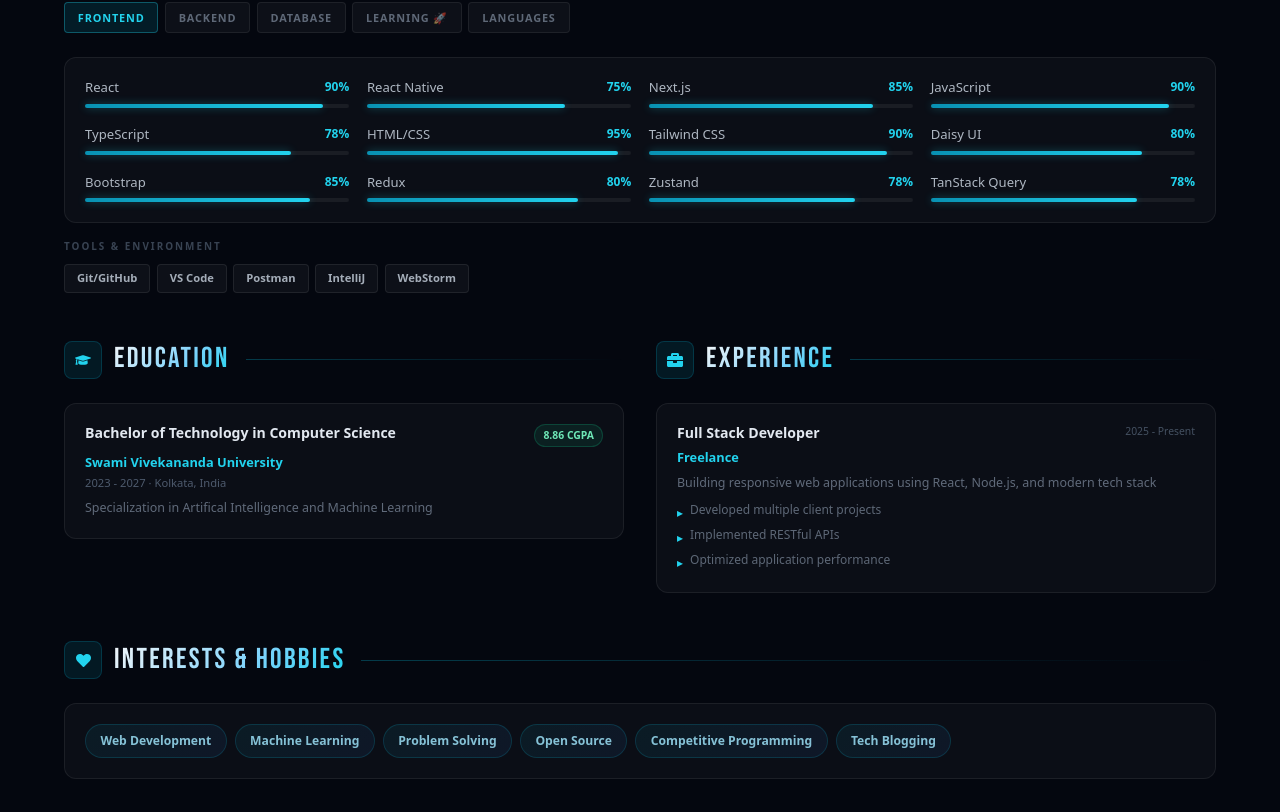
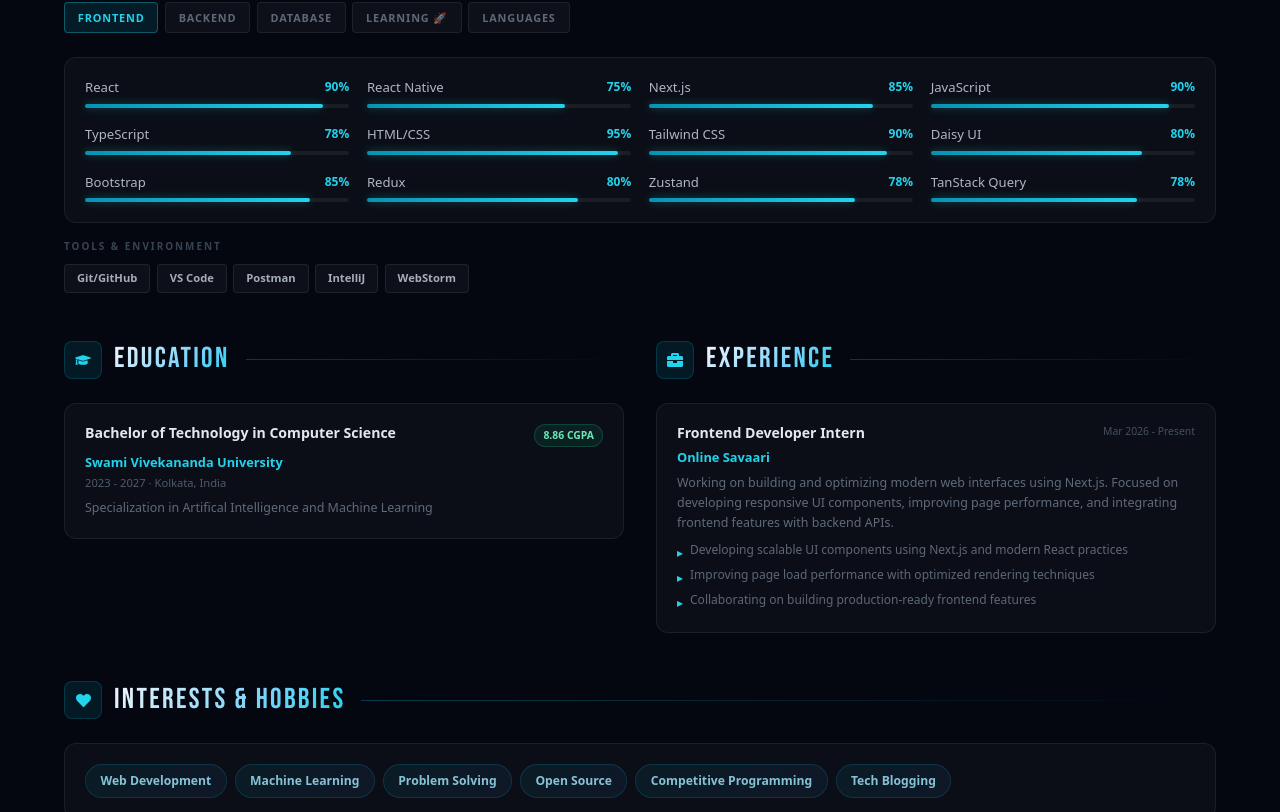
Before and after one commit to outgoingrudra/my-portfolio, a React (Vite) app in the folder frontend/: page /about in a window 1280 px wide. Shown: the part 1048-1860 px from the top of the page. Built offline with nearby package versions, Linux system fonts and the light colour scheme.

Commit message:
Experience added of my internship

```diff
--- a/frontend/src/assets/assets.js
+++ b/frontend/src/assets/assets.js
@@ -109,20 +109,19 @@ export const education = [
   // Add more education entries if needed
 ];
 
-// Experience (Add your internships, projects, etc.)
+// Experience
 export const experience = [
   {
-    role: "Full Stack Developer",
-    company: "Freelance",
-    duration: "2025 - Present",
-    description: "Building responsive web applications using React, Node.js, and modern tech stack",
+    role: "Frontend Developer Intern",
+    company: "Online Savaari",
+    duration: "Mar 2026 - Present",
+    description: "Working on building and optimizing modern web interfaces using Next.js. Focused on developing responsive UI components, improving page performance, and integrating frontend features with backend APIs.",
     achievements: [
-      "Developed multiple client projects",
-      "Implemented RESTful APIs",
-      "Optimized application performance"
+      "Developing scalable UI components using Next.js and modern React practices",
+      "Improving page load performance with optimized rendering techniques",
+      "Collaborating on building production-ready frontend features"
     ]
   }
-  // Add more experience entries as needed
 ];
 
 // Interests/Hobbies
```
